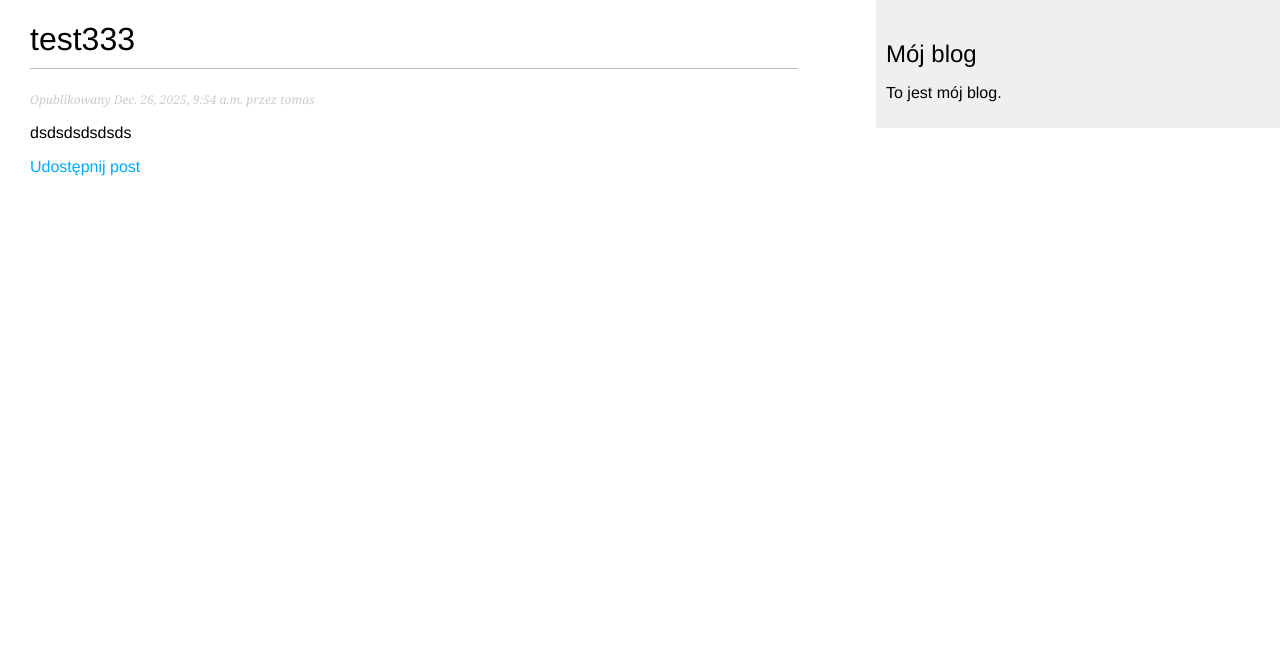
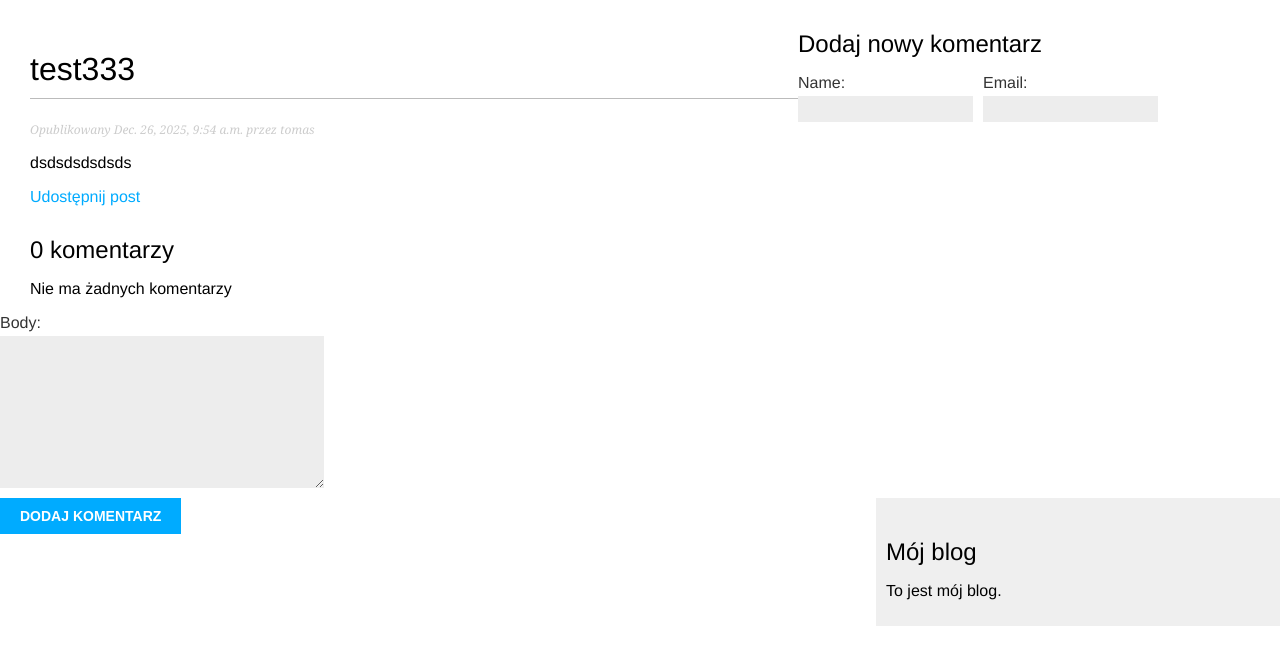
Before and after one commit to tomaszkrzeminski21081985/DjangoTutorial, a Django app: a page that uses mysite/blog/templates/blog/post/detail.html in a window 1280 px wide. Shown: the top 665 px of the page. Run offline with Django 5.2, Linux system fonts and the light colour scheme; data comes from the database, SQL or seed files in the repository; both versions use the stored data as it was after the commit; parts of the project's set-up code (start-up, migrations or seed data) failed here and were passed over.

Commit message:
comments finish

```diff
--- a/mysite/blog/forms.py
+++ b/mysite/blog/forms.py
@@ -1,5 +1,5 @@
 from django import forms
-from models import Comment
+from .models  import Comment
 
 class EmailPostForm(forms.Form):
     name=forms.CharField(max_length=25)
--- a/mysite/blog/templates/blog/post/detail.html
+++ b/mysite/blog/templates/blog/post/detail.html
@@ -13,4 +13,22 @@
       Udostępnij post
     </a>
   </p>
+
+{% with comments.count as total_comments %}
+<h2>
+  {{total_comments}} komentarzy
+</h2>
+{% endwith %}
+{% for comment in comments  %}
+ <div class="comment">
+<p class="info">
+Komentarz {{forloop.counter}}  dodany przez {{comment.name}}
+{{comment.created}}
+</p>
+{{comment.body|linebreaks}}
+{% empty %}
+<p>Nie ma żadnych komentarzy</p>
+ </div>
+{% endfor %}
+{% include "blog/post/includes/comment_form.html" %}
 {% endblock %}
--- /dev/null
+++ b/mysite/blog/templates/blog/post/includes/comment_form.html
@@ -0,0 +1,44 @@
+<h2>Dodaj nowy komentarz</h2>
+<form action="{% url "blog:post_comment" post.id %}" method="post">
+  <div class="row">
+  <div class="left">
+    {{ form.name.as_field_group }}
+  </div>
+  <div class="left">
+    {{ form.email.as_field_group }}
+  </div>
+  {{ form.body.as_field_group }}
+  {% csrf_token %}
+  <p><input type="submit" value="Dodaj komentarz"></p>
+  </div>
+
+</form>
+
+<!-- <h2>Dodaj nowy komentarz</h2>
+<div>
+  <form action="{% url 'blog:post_comment' post.id %}" method="post">
+    {% csrf_token %}
+
+    <div class="row">
+        <div >
+            <label for="{{ form.name.id_for_label }}">Imię</label>
+            {{ form.name }}
+            {{ form.name.errors }}
+        </div>
+
+        <div >
+            <label for="{{ form.email.id_for_label }}">Email</label>
+            {{ form.email }}
+            {{ form.email.errors }}
+        </div>
+    </div>
+
+    <div class="row">
+        <label for="{{ form.body.id_for_label }}">Komentarz</label>
+        {{ form.body }}
+        {{ form.body.errors }}
+    </div>
+
+    <p><input type="submit" value="Dodaj komentarz"></p>
+</form>
+</div> -->
--- a/mysite/blog/urls.py
+++ b/mysite/blog/urls.py
@@ -7,6 +7,8 @@ urlpatterns=[
     path('',views.PostListView.as_view(),name='post_list'),
     path('<int:year>/<int:month>/<int:day>/<slug:post>',views.post_detail,name='post_detail'),
     path('<int:post_id>/share/',views.post_share,name='post_share'),
+    path('<int:post_id>/comment/',views.post_comment,name='post_comment'),
+
 
 
 ]
--- a/mysite/blog/views.py
+++ b/mysite/blog/views.py
@@ -1,12 +1,12 @@
 from django.shortcuts import render
-from .models import Post
+from .models import Post,Comment
 from django.http import Http404
 from django.shortcuts import get_object_or_404
 from django.core.paginator import Paginator,EmptyPage,PageNotAnInteger
 from django.views.generic import ListView
-from .forms import EmailPostForm
+from .forms import CommentForm, EmailPostForm
 from django.core.mail import send_mail
-
+from django.views .decorators.http import require_POST
 
 def post_list(request):
     post_list=Post.published.all()
@@ -29,11 +29,18 @@ def post_list(request):
 def post_detail(request,year,month,day,post):
 
     post=get_object_or_404(Post,status=Post.Status.PUBLISHED,slug=post,publish__year=year,publish__month=month,publish__day=day)
+    comments=post.comments.filter(active=True)
+    form=CommentForm()
 
     return render(
         request,
         'blog/post/detail.html',
-        {'post':post}
+        {
+         'post':post,
+         'comments':comments,
+         'form':form
+
+         },
     )
 
 
@@ -44,6 +51,7 @@ class PostListView(ListView):
    template_name='blog/post/list.html'
 
 def post_share(request,post_id):
+
    post=get_object_or_404(
       Post,
       id=post_id,
@@ -85,3 +93,28 @@ def post_share(request,post_id):
               'sent':sent
           }
       )
+
+
+@require_POST
+def post_comment(request,post_id):
+    post=get_object_or_404(
+        Post,
+        id=post_id,
+        status=Post.Status.PUBLISHED
+    )
+
+    comment=None
+    form=CommentForm(data=request.POST)
+    if form.is_valid():
+        comment=form.save(commit=False)
+        comment.post=post
+        comment.save()
+    return render(
+        request,
+        'blog/post/comment.html',
+        {
+            'post':post,
+            'form':form,
+            'comment':comment
+        }
+    )
--- a/requirements.txt
+++ b/requirements.txt
@@ -17,3 +17,4 @@ channels[daphne]==4.1.0
 channels-redis==4.2.0
 psycopg==3.1.18
 python-decouple==3.8
+django-stubs==5.2.8
```
Also changed, not shown: mysite/blog/templates/blog/post/comment.html (added, +12 -0 lines), mysite/mypy.ini (added, +10 -0 lines), mysite/db.sqlite3.
